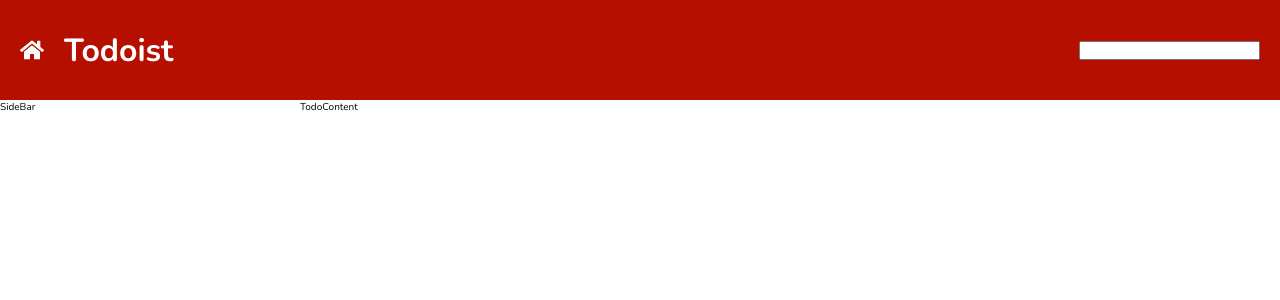
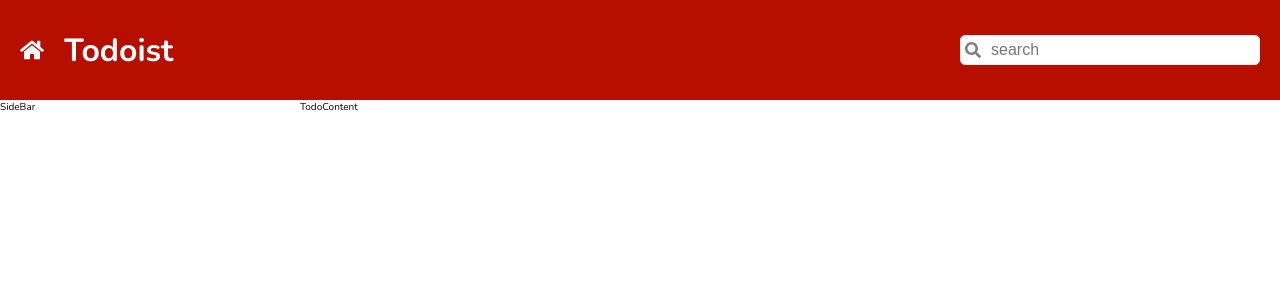
Before and after one commit to inferizer/cc15-todolist, a React (Create React App) app: page / in a window 1280 px wide. Shown: the top 300 px of the page. Built offline with nearby package versions, Linux system fonts and the light colour scheme.

Commit message:
Finish SearchBar

```diff
--- a/src/Header.jsx
+++ b/src/Header.jsx
@@ -1,4 +1,5 @@
 import { FaHome } from "react-icons/fa";
+import SearchBar from "./Search";
 
 function Header () {
     return (
@@ -9,8 +10,9 @@
           <div className="header__text">
             <h1>Todoist</h1>
           </div>
-          <div className="header__search"></div>
-          <input />
+          <div className="header__search">
+          <SearchBar/>
+          </div>
         </header>
     )
 }
--- a/src/Header.scss
+++ b/src/Header.scss
@@ -23,3 +23,29 @@
         min-width: 300px;
     }
 }
+
+.search {
+    position: relative;
+
+    &__icon {
+        position: absolute;
+        left: 5px;
+        top: 50%;
+        transform: translateY(-50%);
+        font-size: 1.6rem;
+        display: flex;
+        color: $grey-dark;
+
+    }
+
+    &__input {
+        width: 100%;
+        padding: 5px;
+        padding-left: 30px;
+        border-radius: 5px;
+        border: 1px solid $grey-light;
+        font-size: 1.6rem;
+        outline: none;
+        color: $grey-dark;
+    }
+}
--- /dev/null
+++ b/src/Search.jsx
@@ -0,0 +1,14 @@
+import { FaSearch } from 'react-icons/fa';
+
+function Search () {
+   return (
+    <div className="search">
+                <span className="search__icon">
+                    <FaSearch/>
+                </span>
+                <input className="search__input" type="text" placeholder="search" />
+            </div>
+   )
+}
+
+export default Search;
```
Also changed, not shown: src/Search.module.scss (added), 1 other file (tests, documents, lock files or other folders).
